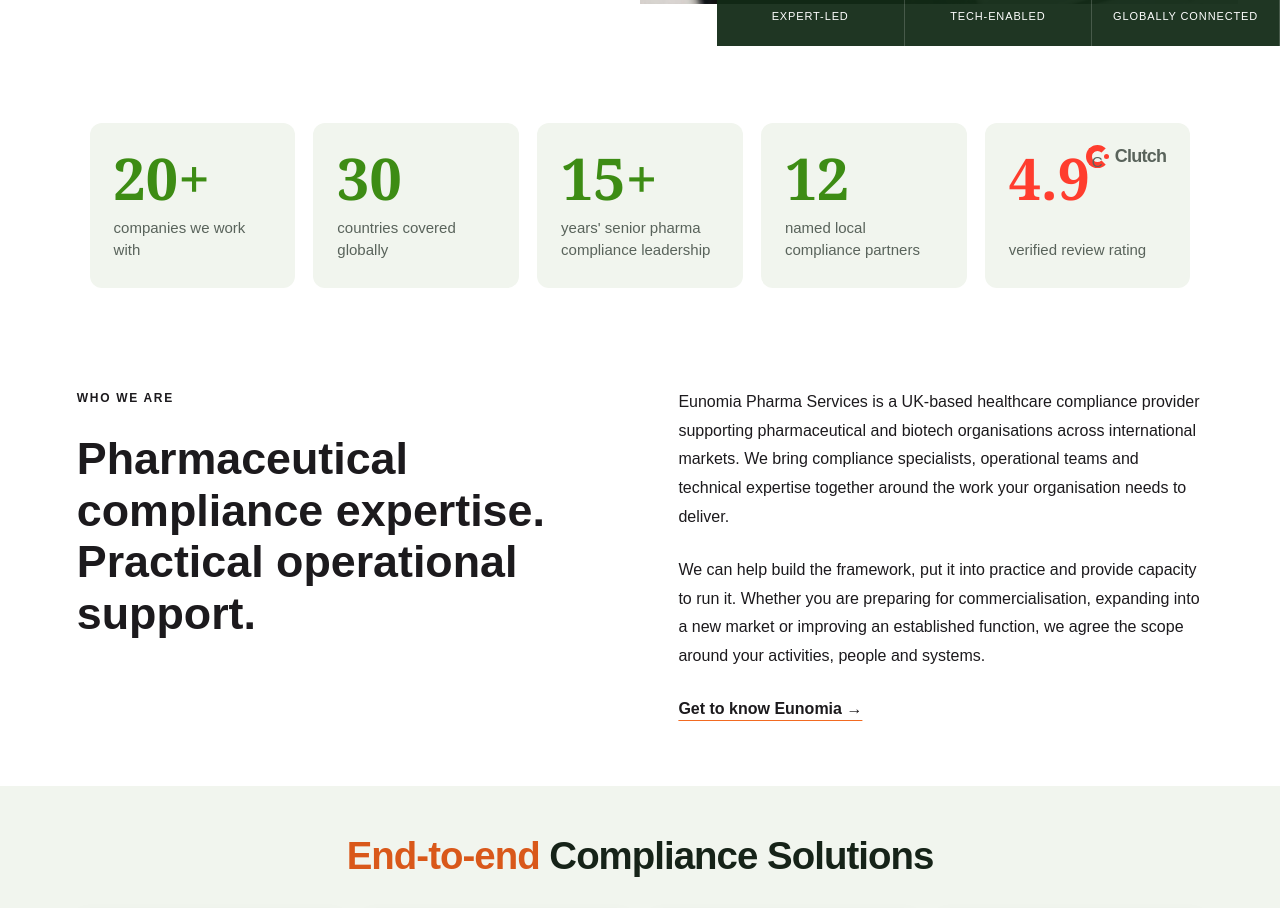
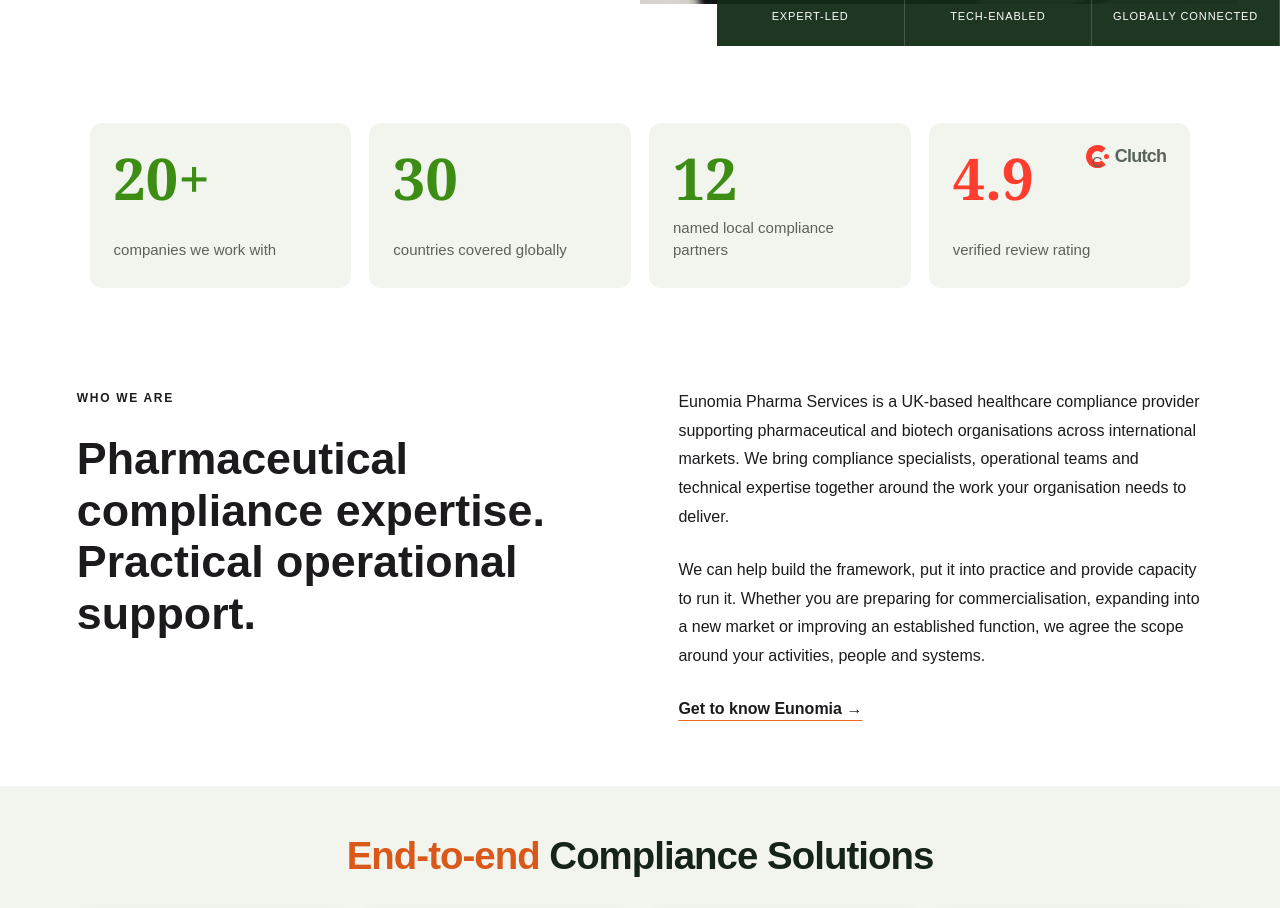
Before and after one commit to eunomiapharmaservices/Eunomia_New_Website, a Next.js app: page / in a window 1280 px wide. Shown: the part 800-1708 px from the top of the page. Built offline with nearby package versions, Linux system fonts and the light colour scheme.

Commit message:
Remove homepage leadership experience metric and rebalance cards

```diff
--- a/app/page.tsx
+++ b/app/page.tsx
@@ -105,10 +105,6 @@ export default function Home() {
           <article>
             <strong>30</strong>
             <span>countries covered globally</span>
-          </article>
-          <article>
-            <strong>15+</strong>
-            <span>years&apos; senior pharma compliance leadership</span>
           </article>
           <article>
             <strong>12</strong>
```
Also changed, not shown: app/globals.css.
